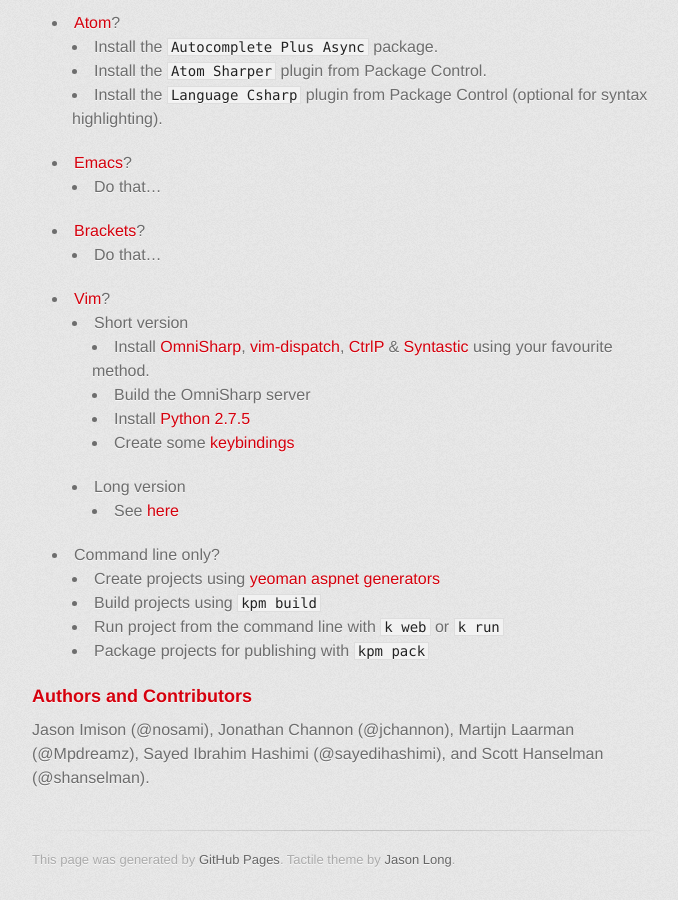
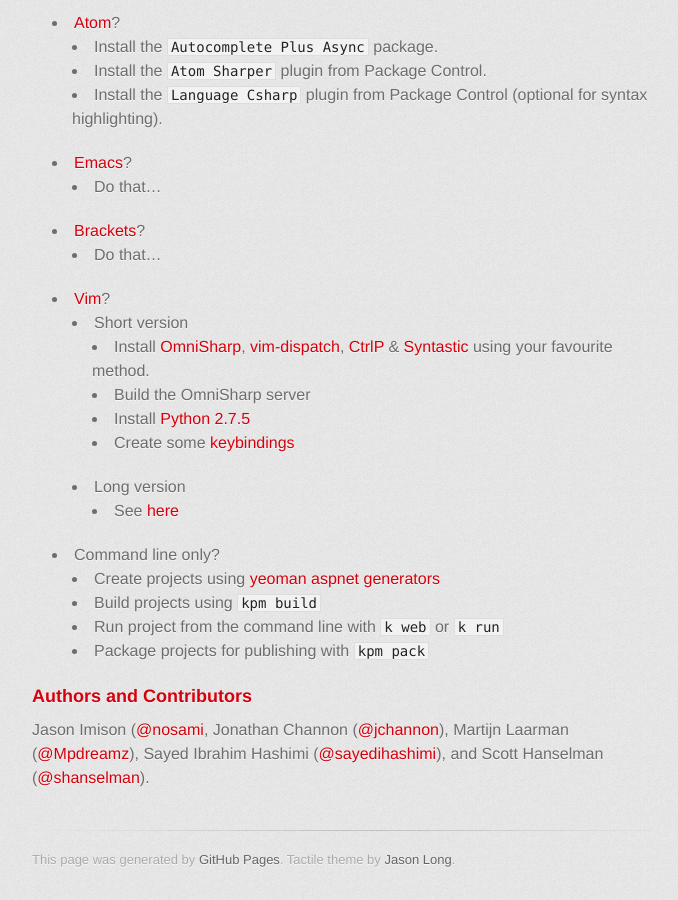
Before and after one commit to OmniSharp/OmniSharp.github.io, a Jekyll site: the page built from index.md, in a window 1280 px wide and 900 px high, scrolled down 1124 px. Shown: the whole window, without its empty margins (298-976 px from the left). Built offline with Jekyll 4.4.1, drawn with Linux system fonts in a browser that asks for light colours; some web fonts are replaced; some of the changed lines change nothing that is shown.

Commit message:
Fixing Contribs

```diff
--- a/index.md
+++ b/index.md
@@ -48,4 +48,4 @@
 
 ### Authors and Contributors
 
-Jason Imison (@nosami), Jonathan Channon (@jchannon), Martijn Laarman (@Mpdreamz), Sayed Ibrahim Hashimi (@sayedihashimi), and Scott Hanselman (@shanselman).
+Jason Imison ([@nosami](http://github.com/nosami), Jonathan Channon ([@jchannon](http://github.com/jchannon)), Martijn Laarman ([@Mpdreamz](http://github.com/Mpdreamz)), Sayed Ibrahim Hashimi ([@sayedihashimi](http://github.com/sayedihashimi)), and Scott Hanselman ([@shanselman](http://github.com/shanselman)).
```
